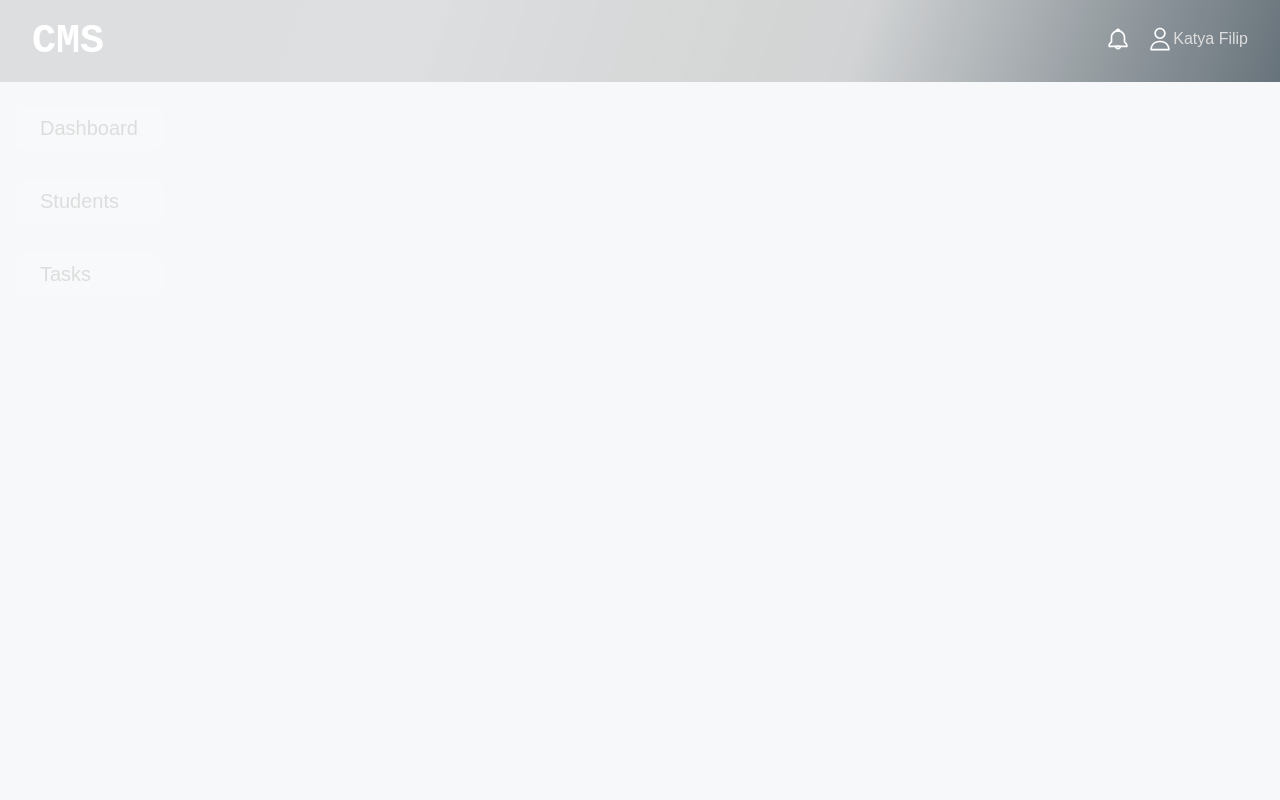
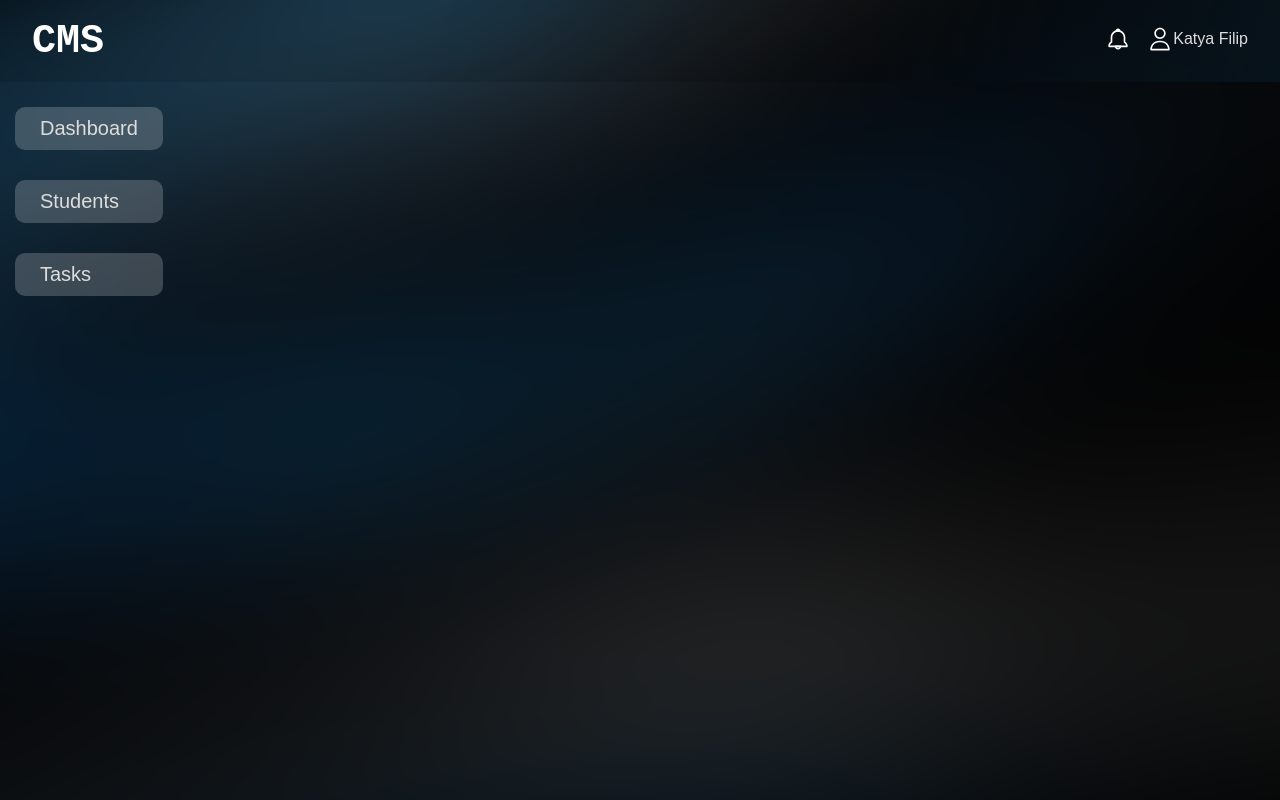
Before and after one commit to phlpss/LPNU_PVI, a plain HTML site: page Lab1/index.html in a window 1280 px wide. Drawn offline with Linux system fonts and the light colour scheme.

Commit message:
Lab 1: completed

```diff
--- a/Lab1/style/sidetab.css
+++ b/Lab1/style/sidetab.css
@@ -14,7 +14,7 @@
     left: 0;
     z-index: -1;
     color: #CCCCCC;
-    background-image: url("/assets/blue-background.jpg");
+    background-image: url("../assets/blue-background.jpg");
     background-size: cover;
     background-position: center;
     background-attachment: fixed;
```
Also changed, not shown: Lab1/assets/blue-background.jpg (added).
